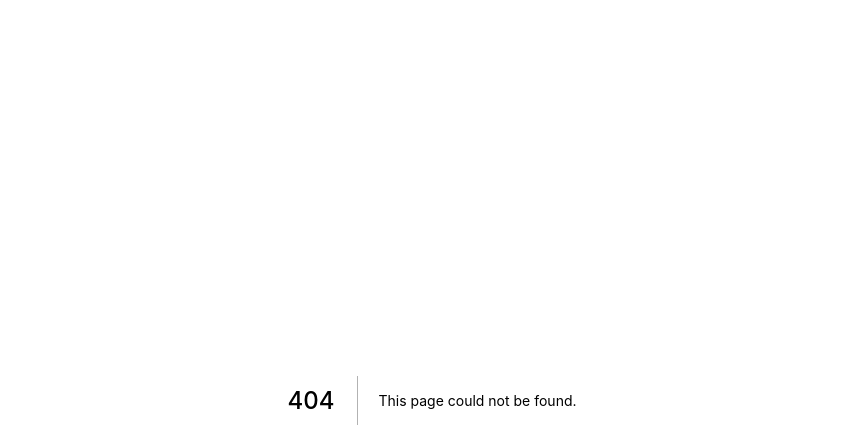
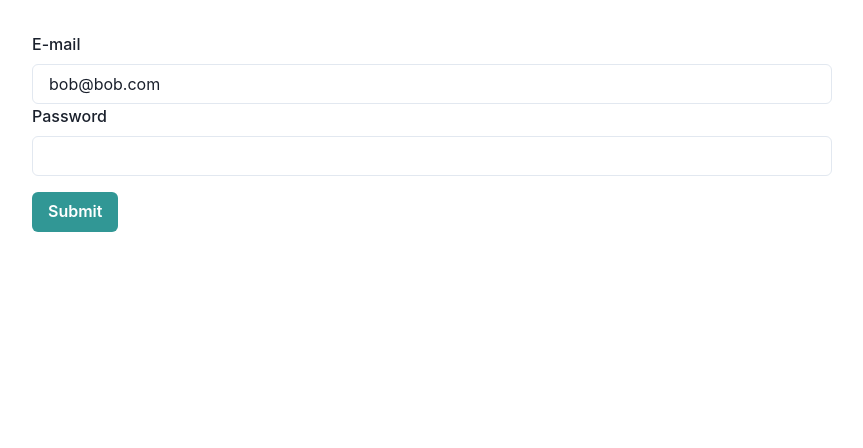
Before and after one commit to aalhendi/lireddit, a Next.js app in the folder web/: page /register in a window 1280 px wide. Before the commit this address had no page. Shown: the top 448 px of the page, without its empty margins (208-1071 px from the left). Built offline with nearby package versions, Linux system fonts and the light colour scheme.

Commit message:
Added Register page

```diff
--- a/web/package.json
+++ b/web/package.json
@@ -9,6 +9,11 @@
     "lint": "next lint"
   },
   "dependencies": {
+    "@chakra-ui/react": "^1.6.10",
+    "@emotion/react": "^11",
+    "@emotion/styled": "^11",
+    "formik": "^2.2.9",
+    "framer-motion": "^4",
     "next": "12.0.1",
     "react": "17.0.2",
     "react-dom": "17.0.2"
--- a/web/pages/_app.tsx
+++ b/web/pages/_app.tsx
@@ -1,8 +1,23 @@
-import '../styles/globals.css'
-import type { AppProps } from 'next/app'
+import "../styles/globals.css";
+import * as React from "react";
+import type { AppProps } from "next/app";
+import { ChakraProvider, extendTheme } from "@chakra-ui/react";
 
-function MyApp({ Component, pageProps }: AppProps) {
-  return <Component {...pageProps} />
+// 2. Extend the theme to include custom colors, fonts, etc
+const colors = {
+  brand: {
+    900: "#1a365d",
+    800: "#153e75",
+    700: "#2a69ac",
+  },
+};
+const theme = extendTheme({ colors });
+
+export default function App({ Component, pageProps }: AppProps) {
+  // 2. Use at the root of your app
+  return (
+    <ChakraProvider theme={theme}>
+      <Component {...pageProps} />
+    </ChakraProvider>
+  );
 }
-
-export default MyApp
--- /dev/null
+++ b/web/pages/components/InputField.tsx
@@ -0,0 +1,40 @@
+import React, { InputHTMLAttributes } from "react";
+import { useField } from "formik";
+import {
+  FormControl,
+  FormErrorMessage,
+  FormLabel,
+  Input,
+  Textarea,
+} from "@chakra-ui/react";
+
+type InputFieldProps = InputHTMLAttributes<HTMLInputElement> & {
+  name: string;
+  label: string;
+  textarea?: boolean;
+};
+
+export const InputField: React.FC<InputFieldProps> = ({
+  label,
+  textarea,
+  size: _,
+  ...props
+}) => {
+  const [field, { error }] = useField(props);
+  return (
+    <FormControl
+      isInvalid={
+        !!error /* empty string is false and !! means not not the value as boolean */
+      }
+    >
+      <FormLabel htmlFor={field.name}>{label}</FormLabel>
+      <Input
+        {...field}
+        {...props}
+        id={field.name}
+        placeholder={props.placeholder ?? ""}
+      />
+      {error ? <FormErrorMessage>{error}</FormErrorMessage> : null}
+    </FormControl>
+  );
+};
--- /dev/null
+++ b/web/pages/components/Wrapper.tsx
@@ -0,0 +1,30 @@
+import { Box } from "@chakra-ui/react";
+import React from "react";
+
+export type WrapperVariant = "small" | "regular";
+
+interface WrapperProps {
+  variant?: WrapperVariant;
+}
+
+export const Wrapper: React.FC<WrapperProps> = ({
+  children,
+  variant = "regular",
+}) => {
+  const mapVariant = (variant: string) => {
+    switch (variant) {
+      case "regular":
+        return "800px";
+      case "small":
+        return "400px";
+      default:
+        console.error("Invalid variant selected.");
+        break;
+    }
+  };
+  return (
+    <Box mt={8} mx="auto" maxW={mapVariant(variant)} w="100%">
+      {children}
+    </Box>
+  );
+};
--- /dev/null
+++ b/web/pages/register.tsx
@@ -0,0 +1,57 @@
+import React from "react";
+import { Formik, Form } from "formik";
+import { Button } from "@chakra-ui/button";
+import { Wrapper } from "./components/Wrapper";
+import { InputField } from "./components/InputField";
+import { Box } from "@chakra-ui/layout";
+
+interface registerProps {}
+
+const Register: React.FC<registerProps> = ({}) => {
+  function validateName(value: any): any {
+    let error;
+    if (!value) {
+      error = "Name is required";
+    } else if (value.toLowerCase() !== "naruto") {
+      error = "Jeez! You're not a fan 😱";
+    }
+    return error;
+  }
+
+  return (
+    <Wrapper>
+      <Formik
+        initialValues={{ email: "bob@bob.com", password: "" }}
+        onSubmit={(values, actions) => {
+          setTimeout(() => {
+            alert(JSON.stringify(values, null, 2));
+            actions.setSubmitting(false);
+          }, 1000);
+        }}
+      >
+        {(props) => (
+          <Form>
+            <Box mt={4}>
+              <InputField
+                name="email"
+                placeholder="name@example.com"
+                label="E-mail"
+              />
+              <InputField name="password" label="Password" type="password" />
+            </Box>
+            <Button
+              mt={4}
+              colorScheme="teal"
+              isLoading={props.isSubmitting}
+              type="submit"
+            >
+              Submit
+            </Button>
+          </Form>
+        )}
+      </Formik>
+    </Wrapper>
+  );
+};
+
+export default Register;
```
Also changed, not shown: web/tsconfig.json (+15 -4 lines), 1 other file (tests, documents, lock files or other folders).
